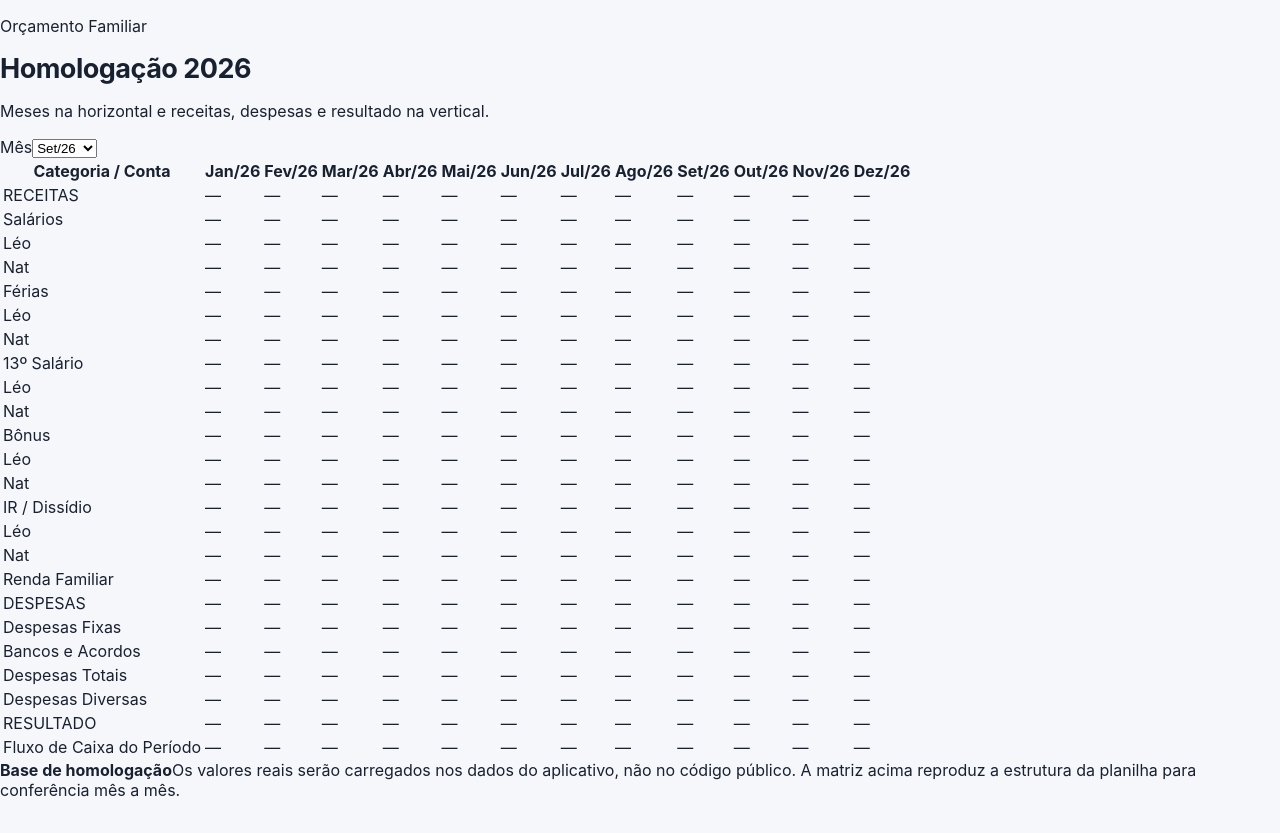
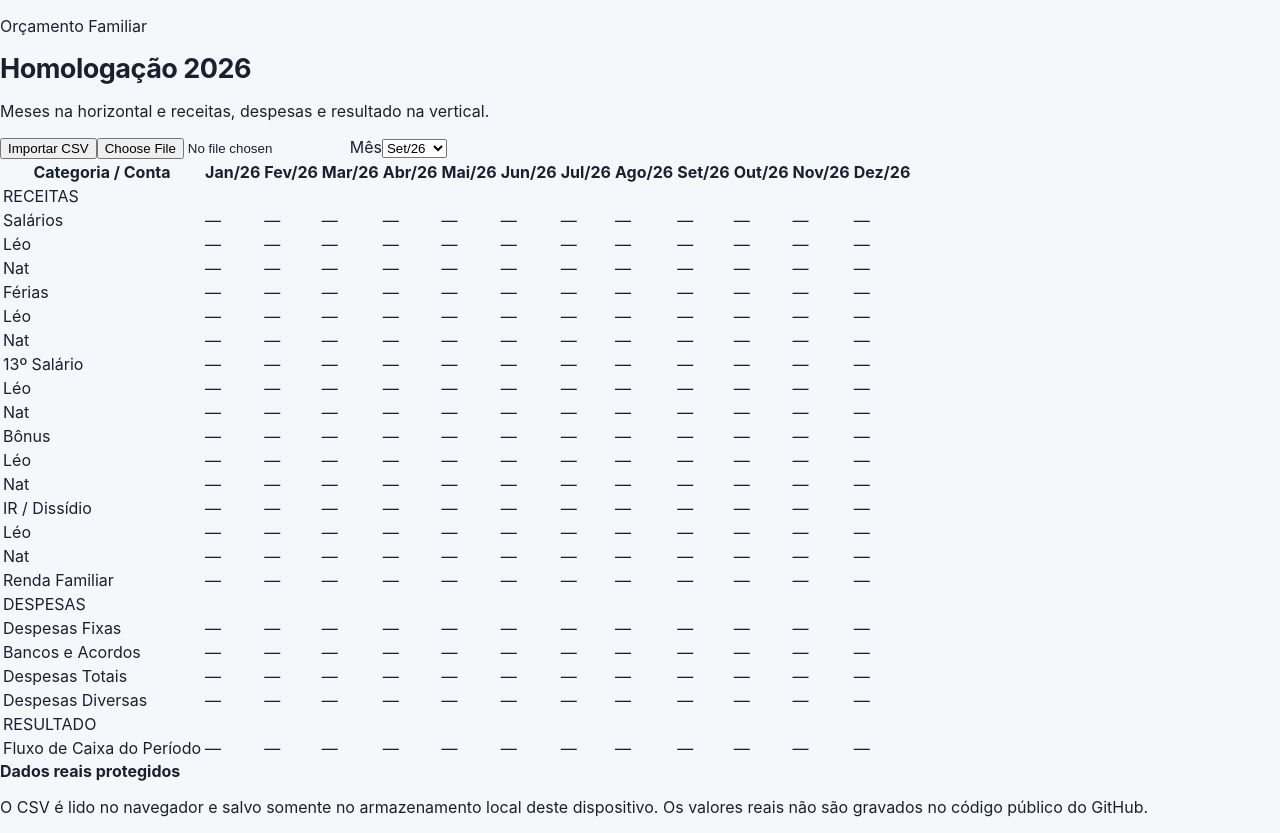
Before and after one commit to cardoso4009-byte/Or-amento-Familiar, a Next.js app: page /homologacao in a window 1280 px wide. Before the commit the page ends 800 px from the top, so only its background shows below. Built offline with nearby package versions, Linux system fonts and the light colour scheme.

Commit message:
Add private CSV import to 2026 homologation

```diff
--- a/app/homologacao/page.tsx
+++ b/app/homologacao/page.tsx
@@ -1,59 +1,75 @@
 'use client'
 
-import { useMemo, useState } from 'react'
+import { useMemo, useRef, useState } from 'react'
 
 const meses = ['Jan/26','Fev/26','Mar/26','Abr/26','Mai/26','Jun/26','Jul/26','Ago/26','Set/26','Out/26','Nov/26','Dez/26']
 
 const linhas = [
-  'RECEITAS',
-  'Salários',
-  'Léo',
-  'Nat',
-  'Férias',
-  'Léo',
-  'Nat',
-  '13º Salário',
-  'Léo',
-  'Nat',
-  'Bônus',
-  'Léo',
-  'Nat',
-  'IR / Dissídio',
-  'Léo',
-  'Nat',
-  'Renda Familiar',
-  'DESPESAS',
-  'Despesas Fixas',
-  'Bancos e Acordos',
-  'Despesas Totais',
-  'Despesas Diversas',
-  'RESULTADO',
-  'Fluxo de Caixa do Período',
+  'RECEITAS','Salários','Léo','Nat','Férias','Léo','Nat','13º Salário','Léo','Nat','Bônus','Léo','Nat','IR / Dissídio','Léo','Nat','Renda Familiar',
+  'DESPESAS','Despesas Fixas','Bancos e Acordos','Despesas Totais','Despesas Diversas','RESULTADO','Fluxo de Caixa do Período',
 ]
+
+type Dados = Record<string, number[]>
+
+const vazio: Dados = Object.fromEntries(linhas.filter((x) => !['RECEITAS','DESPESAS','RESULTADO'].includes(x)).map((x) => [x, Array(12).fill(0)]))
+
+function parseCsv(text: string): Dados {
+  const result: Dados = JSON.parse(JSON.stringify(vazio))
+  const rows = text.replace(/^\uFEFF/, '').trim().split(/\r?\n/).map((line) => line.split(',').map((v) => v.trim().replace(/^"|"$/g, '')))
+  if (rows.length < 2) throw new Error('CSV vazio.')
+  const header = rows[0].slice(1)
+  const indexes = meses.map((m) => header.findIndex((h) => h === m))
+  rows.slice(1).forEach((row) => {
+    const label = row[0]
+    if (!label || !(label in result)) return
+    result[label] = indexes.map((idx) => {
+      if (idx < 0) return 0
+      const raw = (row[idx + 1] ?? '').replace(/R\$\s?/g, '').replace(/\./g, '').replace(',', '.')
+      const value = Number(raw)
+      return Number.isFinite(value) ? value : 0
+    })
+  })
+  return result
+}
+
+function moeda(value: number) {
+  return value === 0 ? '—' : value.toLocaleString('pt-BR', { style: 'currency', currency: 'BRL', maximumFractionDigits: 0 })
+}
 
 export default function HomologacaoPage() {
   const [mesSelecionado, setMesSelecionado] = useState('Set/26')
+  const [dados, setDados] = useState<Dados>(() => {
+    if (typeof window === 'undefined') return vazio
+    try { return JSON.parse(localStorage.getItem('orcamento-familiar-homologacao-2026') || 'null') || vazio } catch { return vazio }
+  })
+  const inputRef = useRef<HTMLInputElement>(null)
+  const colunas = useMemo(() => meses.map((mes) => ({ mes })), [])
 
-  const colunas = useMemo(() => meses.map((mes) => ({ mes })), [])
+  async function importar(file?: File) {
+    if (!file) return
+    try {
+      const parsed = parseCsv(await file.text())
+      setDados(parsed)
+      localStorage.setItem('orcamento-familiar-homologacao-2026', JSON.stringify(parsed))
+    } catch {
+      alert('Não foi possível ler o CSV. Use o modelo com as colunas Jan/26 até Dez/26.')
+    }
+  }
 
   return (
     <main className="min-h-screen bg-slate-50 p-4 text-slate-900 md:p-8">
       <div className="mx-auto max-w-[1500px]">
-        <div className="mb-6 flex flex-col gap-3 md:flex-row md:items-end md:justify-between">
+        <div className="mb-6 flex flex-col gap-4 md:flex-row md:items-end md:justify-between">
           <div>
             <p className="text-sm font-medium text-slate-500">Orçamento Familiar</p>
             <h1 className="text-2xl font-bold">Homologação 2026</h1>
-            <p className="mt-1 text-sm text-slate-500">
-              Meses na horizontal e receitas, despesas e resultado na vertical.
-            </p>
+            <p className="mt-1 text-sm text-slate-500">Meses na horizontal e receitas, despesas e resultado na vertical.</p>
           </div>
-          <div className="flex items-center gap-2">
+          <div className="flex flex-wrap items-center gap-2">
+            <button onClick={() => inputRef.current?.click()} className="rounded-lg bg-slate-900 px-3 py-2 text-sm font-medium text-white">Importar CSV</button>
+            <input ref={inputRef} type="file" accept=".csv,text/csv" className="hidden" onChange={(e) => importar(e.target.files?.[0])} />
             <label className="text-sm font-medium text-slate-600">Mês</label>
-            <select
-              value={mesSelecionado}
-              onChange={(e) => setMesSelecionado(e.target.value)}
-              className="rounded-lg border border-slate-300 bg-white px-3 py-2 text-sm"
-            >
+            <select value={mesSelecionado} onChange={(e) => setMesSelecionado(e.target.value)} className="rounded-lg border border-slate-300 bg-white px-3 py-2 text-sm">
               {meses.map((mes) => <option key={mes}>{mes}</option>)}
             </select>
           </div>
@@ -61,42 +77,27 @@ export default function HomologacaoPage() {
 
         <div className="overflow-x-auto rounded-xl border border-slate-200 bg-white shadow-sm">
           <table className="min-w-[1250px] w-full border-collapse text-sm">
-            <thead>
-              <tr className="bg-slate-100">
-                <th className="sticky left-0 z-20 min-w-[220px] border-b border-r border-slate-200 bg-slate-100 px-4 py-3 text-left font-semibold">
-                  Categoria / Conta
-                </th>
-                {colunas.map(({ mes }) => (
-                  <th key={mes} className={`min-w-[100px] border-b border-slate-200 px-3 py-3 text-right font-semibold ${mes === mesSelecionado ? 'bg-slate-200' : ''}`}>
-                    {mes}
-                  </th>
-                ))}
-              </tr>
-            </thead>
+            <thead><tr className="bg-slate-100">
+              <th className="sticky left-0 z-20 min-w-[220px] border-b border-r border-slate-200 bg-slate-100 px-4 py-3 text-left font-semibold">Categoria / Conta</th>
+              {colunas.map(({ mes }) => <th key={mes} className={`min-w-[100px] border-b border-slate-200 px-3 py-3 text-right font-semibold ${mes === mesSelecionado ? 'bg-slate-200' : ''}`}>{mes}</th>)}
+            </tr></thead>
             <tbody>
               {linhas.map((linha) => {
                 const destaque = ['RECEITAS','DESPESAS','RESULTADO'].includes(linha)
                 const total = ['Renda Familiar','Despesas Totais','Fluxo de Caixa do Período'].includes(linha)
-                return (
-                  <tr key={linha} className={destaque ? 'bg-slate-50' : ''}>
-                    <td className={`sticky left-0 z-10 border-r border-t border-slate-200 px-4 py-2 ${destaque ? 'bg-slate-50 font-bold' : total ? 'bg-white font-semibold' : 'bg-white text-slate-600'}`}>
-                      {linha}
-                    </td>
-                    {meses.map((mes) => (
-                      <td key={`${linha}-${mes}`} className={`border-t border-slate-200 px-3 py-2 text-right tabular-nums ${mes === mesSelecionado ? 'bg-slate-50' : ''} ${destaque ? 'font-bold' : total ? 'font-semibold' : ''}`}>
-                        —
-                      </td>
-                    ))}
-                  </tr>
-                )
+                const valores = dados[linha]
+                return <tr key={linha} className={destaque ? 'bg-slate-50' : ''}>
+                  <td className={`sticky left-0 z-10 border-r border-t border-slate-200 px-4 py-2 ${destaque ? 'bg-slate-50 font-bold' : total ? 'bg-white font-semibold' : 'bg-white text-slate-600'}`}>{linha}</td>
+                  {meses.map((mes, i) => <td key={`${linha}-${mes}`} className={`border-t border-slate-200 px-3 py-2 text-right tabular-nums ${mes === mesSelecionado ? 'bg-slate-50' : ''} ${destaque ? 'font-bold' : total ? 'font-semibold' : ''}`}>{valores ? moeda(valores[i]) : ''}</td>)}
+                </tr>
               })}
             </tbody>
           </table>
         </div>
 
-        <div className="mt-4 flex flex-col gap-2 rounded-xl border border-amber-200 bg-amber-50 p-4 text-sm text-amber-900">
-          <strong>Base de homologação</strong>
-          <span>Os valores reais serão carregados nos dados do aplicativo, não no código público. A matriz acima reproduz a estrutura da planilha para conferência mês a mês.</span>
+        <div className="mt-4 rounded-xl border border-amber-200 bg-amber-50 p-4 text-sm text-amber-900">
+          <strong>Dados reais protegidos</strong>
+          <p className="mt-1">O CSV é lido no navegador e salvo somente no armazenamento local deste dispositivo. Os valores reais não são gravados no código público do GitHub.</p>
         </div>
       </div>
     </main>
```
